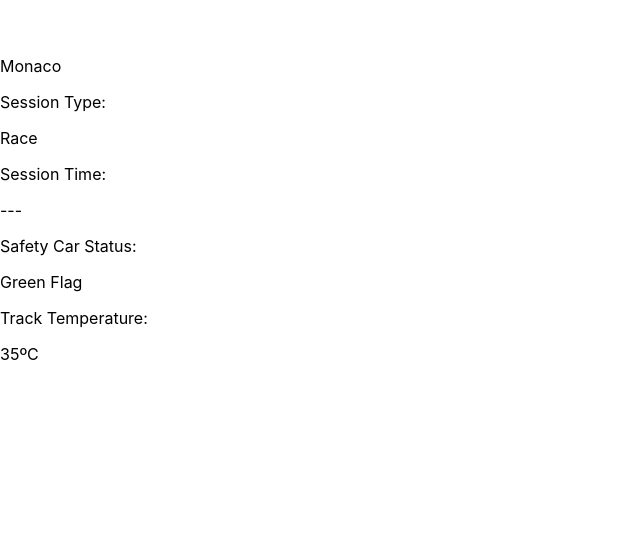
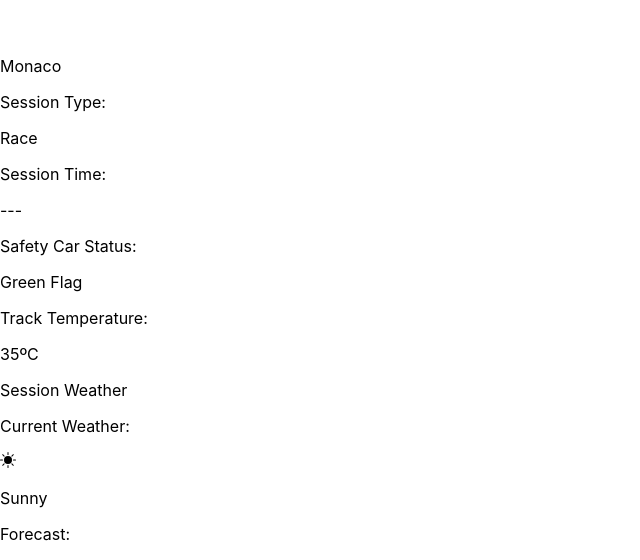
Before and after one commit to GuillemGarciaDev/F1-telemetry-monitor, a React (Vite) app in the folder client/: page / in a window 1280 px wide. Shown: the part 1121-1681 px from the top of the page, without its empty margins (0-640 px from the left). Before the commit the page ends 1501 px from the top, so only its background shows below. Built offline with nearby package versions, Linux system fonts and the light colour scheme; no server answers.

Commit message:
WIP Frontend: SessionWeather

```diff
--- a/client/src/App.jsx
+++ b/client/src/App.jsx
@@ -5,6 +5,7 @@ import ClassificationTable from './components/Classification'
 import LapTimeStatus from './components/LapTimeStatus'
 import Logo from './components/Logo'
 import SessionStatus from './components/SessionStatus'
+import SessionWeatherStatus from './components/SessionWeatherStatus'
 
 
 
@@ -25,6 +26,7 @@ function App() {
           </div>
           <div class='flex flex-col w-3/12'>
             <SessionStatus/>
+            <SessionWeatherStatus/>
           </div>
         </div>
 
--- /dev/null
+++ b/client/src/components/SessionWeatherStatus.jsx
@@ -0,0 +1,36 @@
+import React from 'react'
+import {BsFillSunFill} from 'react-icons/bs'
+
+const SessionWeatherStatus = () => {
+
+    return (
+        <div class='flex flex-col p-2 font-f1Bold text-white'>
+            <p class='text-lg my-2'>
+                Session Weather
+            </p>
+            <div class='flex flex-col items-center justify-center border-solid border-4 border-white rounded-md w-full p-2'>
+                <div class='flex flex-row w-full my-2'>
+                    <div class='flex flex-col w-1/2'>
+                        <p>
+                        Current Weather<span class='font-f1Regular'>:</span>
+                        </p>
+                    </div>
+                    <div class='flex flex-row w-1/2'>
+                        <BsFillSunFill class='w-6 h-6 text-white mr-2'/>
+                        <p>
+                            Sunny
+                        </p>
+                    </div>
+                </div>
+                <div class='flex flex-row w-full my-2'>
+                    <p>
+                        Forecast
+                        <span class='font-f1Regular'>:</span>
+                    </p>
+                </div>
+            </div>
+        </div>
+    )
+}
+
+export default SessionWeatherStatus
--- a/package.json
+++ b/package.json
@@ -39,6 +39,7 @@
     "postcss-cli": "^9.1.0",
     "react": "^18.0.0",
     "react-dom": "^18.0.0",
+    "react-icons": "^4.4.0",
     "socket.io": "^4.5.1",
     "socket.io-client": "^4.5.1"
   },
```
Also changed, not shown: 1 other file (tests, documents, lock files or other folders).
